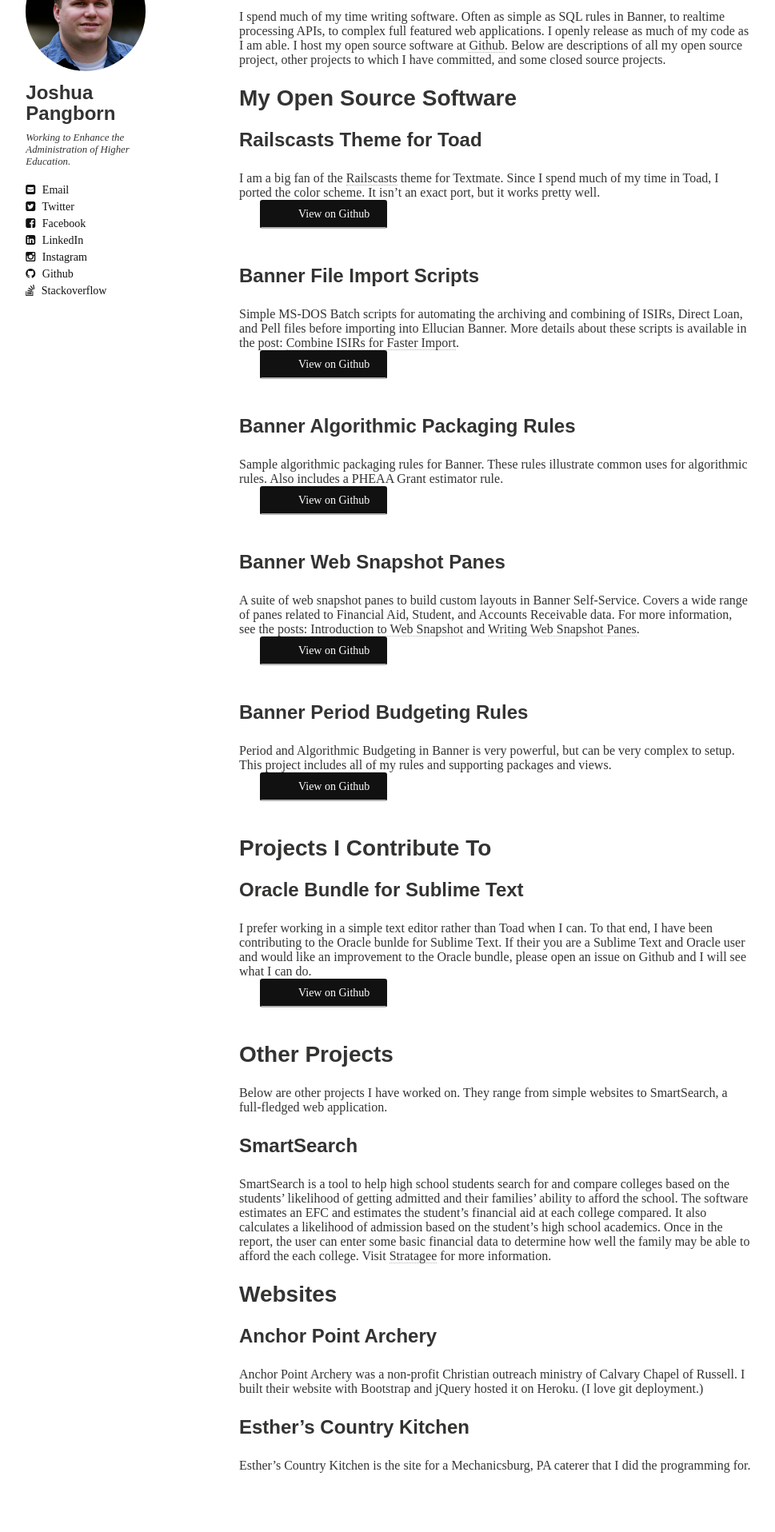
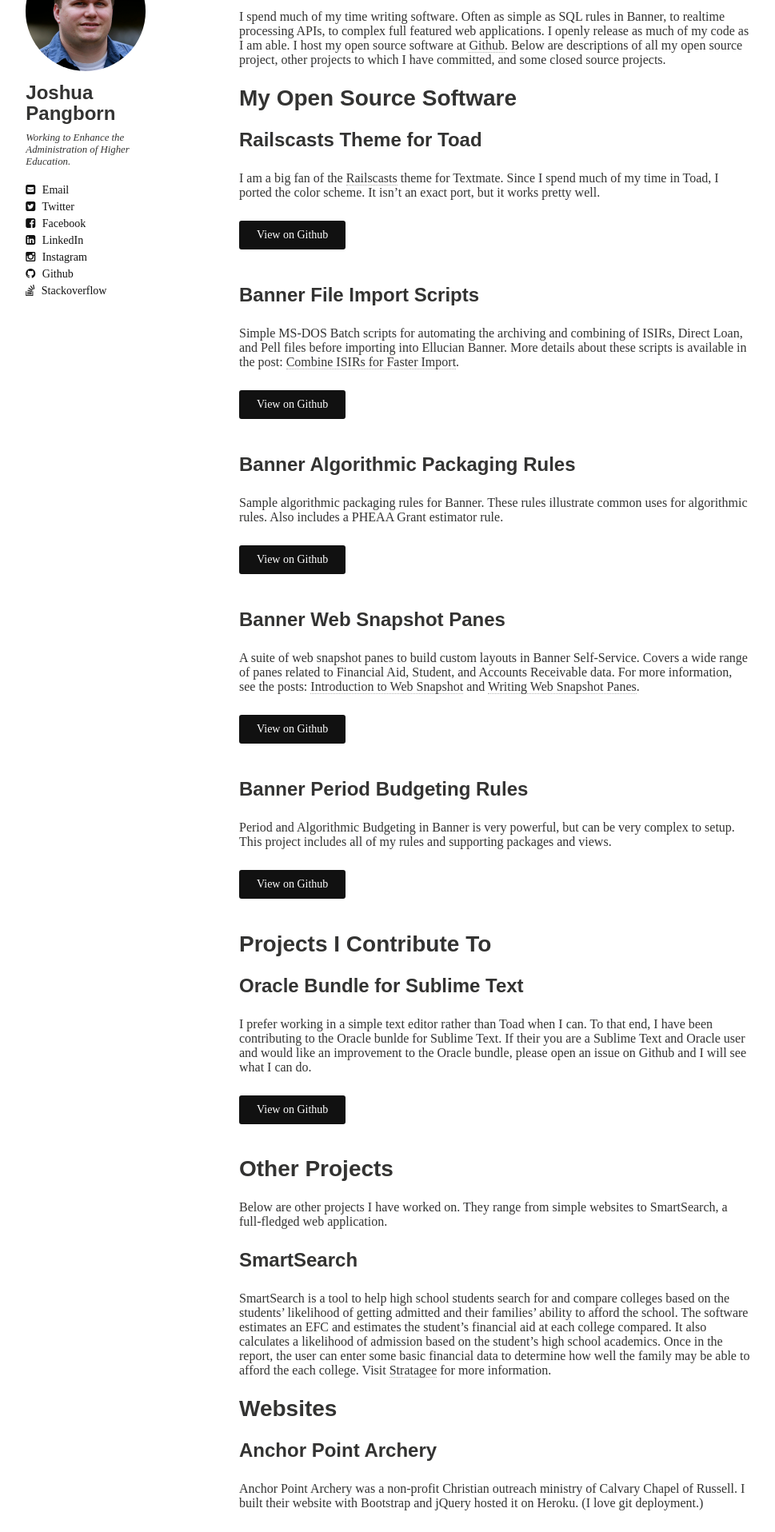
Before and after one commit to jpangborn/jpangborn.github.io, a Jekyll site: the page built from software/index.md, in a window 1280 px wide. Shown: the part 483-2399 px from the top of the page at 80% size, without its empty margins (21-990 px from the left). Built offline with Jekyll 4.4.1, drawn with Linux system fonts in a browser that asks for light colours; nearby versions of some CDN libraries; some web fonts are replaced.

Commit message:
Wrap buttons in divs to fix styles

```diff
--- a/software/index.md
+++ b/software/index.md
@@ -17,31 +17,41 @@
 
 I am a big fan of the [Railscasts](http://railscasts.com) theme for Textmate. Since I spend much of my time in Toad, I ported the color scheme. It isn't an exact port, but it works pretty well.
 
-<a href="https://github.com/jpangborn/Railscasts-for-Toad" class="btn">View on Github</a>
+<div>
+  <a href="https://github.com/jpangborn/Railscasts-for-Toad" class="btn">View on Github</a>
+</div>
 
 ### Banner File Import Scripts
 
 Simple MS-DOS Batch scripts for automating the archiving and combining of ISIRs, Direct Loan, and Pell files before importing into Ellucian Banner. More details about these scripts is available in the post: [Combine ISIRs for Faster Import]({% post_url 2012-02-12-combine-isirs-for-faster-import %}).
 
-<a href="https://github.com/jpangborn/bannerfileimport" class="btn">View on Github</a>
+<div>
+  <a href="https://github.com/jpangborn/bannerfileimport" class="btn">View on Github</a>
+</div>
 
 ### Banner Algorithmic Packaging Rules
 
 Sample algorithmic packaging rules for Banner. These rules illustrate common uses for algorithmic rules. Also includes a PHEAA Grant estimator rule.
 
-<a href="https://github.com/jpangborn/banr-packaging-rules" class="btn">View on Github</a>
+<div>
+  <a href="https://github.com/jpangborn/banr-packaging-rules" class="btn">View on Github</a>
+</div>
 
 ### Banner Web Snapshot Panes
 
 A suite of web snapshot panes to build custom layouts in Banner Self-Service. Covers a wide range of panes related to Financial Aid, Student, and Accounts Receivable data. For more information, see the posts: [Introduction to Web Snapshot]({% post_url 2013-03-20-introduction-to-web-snapshot %}) and [Writing Web Snapshot Panes]({% post_url 2013-03-25-writing-web-snapshot-panes %}).
 
-<a href="https://github.com/jpangborn/banr-web-snapshot-panes" class="btn">View on Github</a>
+<div>
+  <a href="https://github.com/jpangborn/banr-web-snapshot-panes" class="btn">View on Github</a>
+</div>
 
 ### Banner Period Budgeting Rules
 
 Period and Algorithmic Budgeting in Banner is very powerful, but can be very complex to setup. This project includes all of my rules and supporting packages and views.
 
-<a href="https://github.com/jpangborn/banr-period-budgeting" class="btn">View on Github</a>
+<div>
+  <a href="https://github.com/jpangborn/banr-period-budgeting" class="btn">View on Github</a>
+</div>
 
 ## Projects I Contribute To
 
@@ -49,7 +59,9 @@
 
 I prefer working in a simple text editor rather than Toad when I can. To that end, I have been contributing to the Oracle bunlde for Sublime Text. If their you are a Sublime Text and Oracle user and would like an improvement to the Oracle bundle, please open an issue on Github and I will see what I can do.
 
-<a href="https://github.com/mulander/oracle.tmbundle" class="btn">View on Github</a>
+<div>
+  <a href="https://github.com/mulander/oracle.tmbundle" class="btn">View on Github</a>
+</div>
 
 ## Other Projects
 
```
